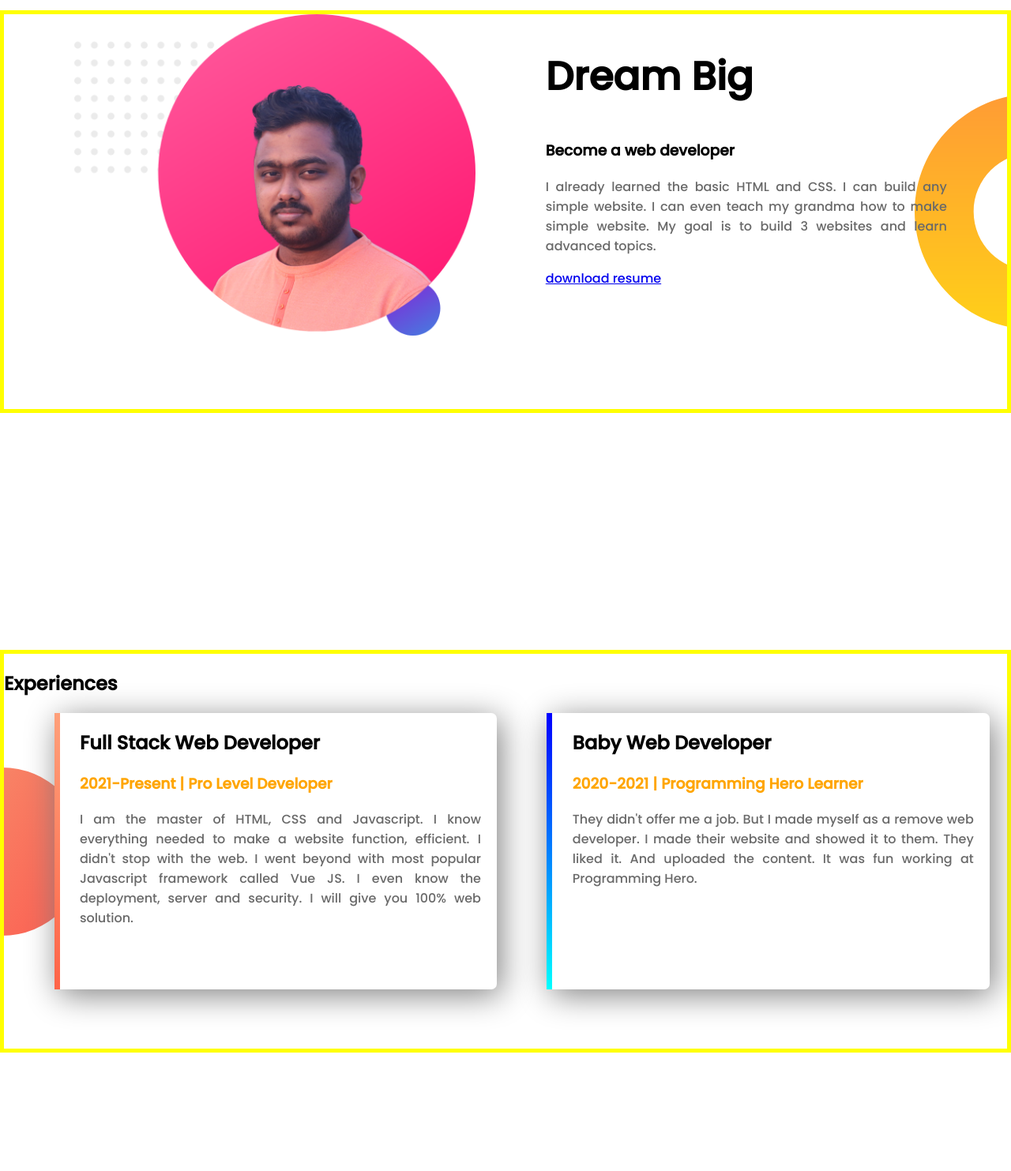
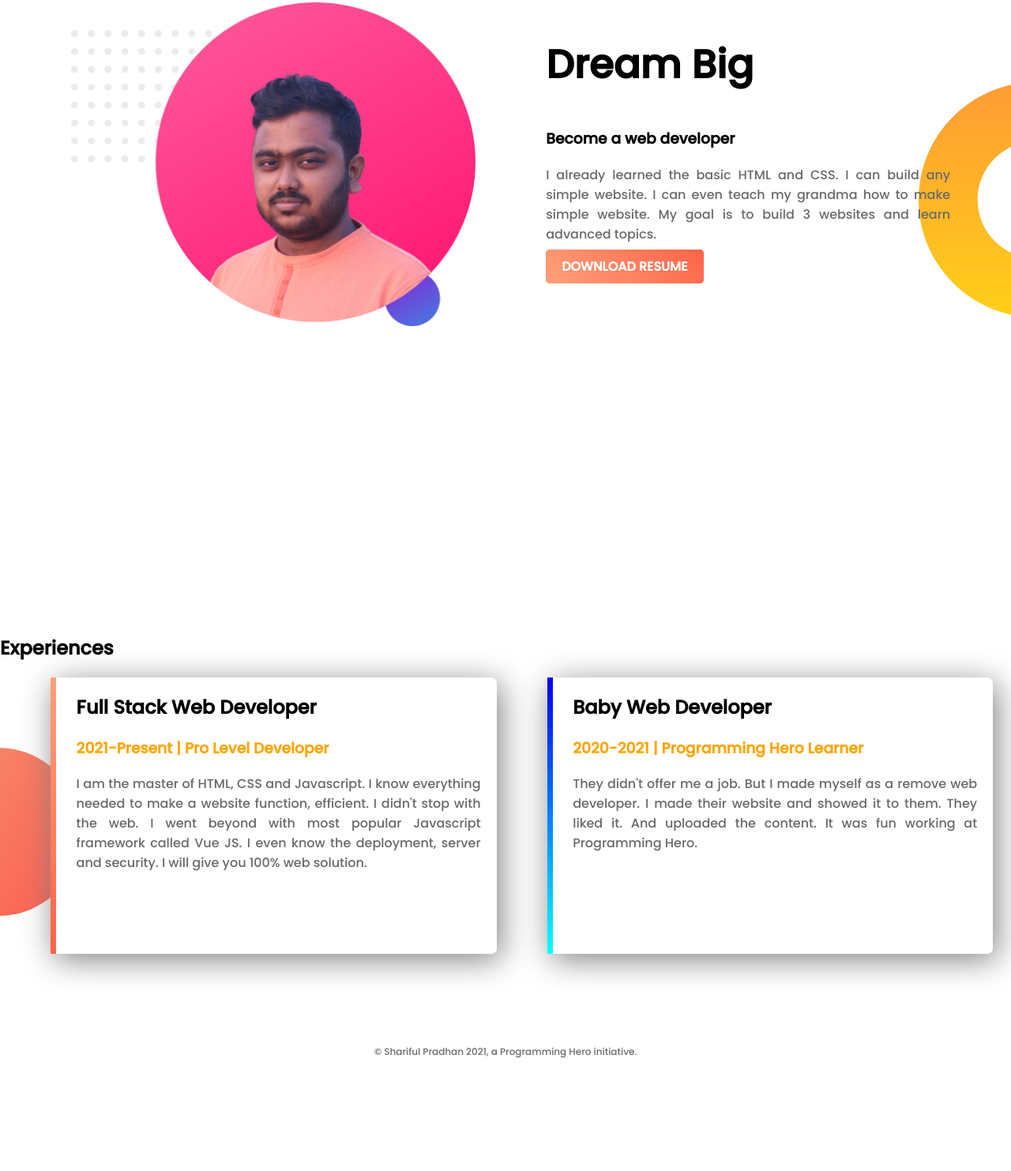
Before and after one commit to SharifulPradhan/web-portfolio, a plain HTML site: page index.html in a window 1280 px wide. Shown: the part 797-2280 px from the top of the page at 79% size. After the commit the page ends 2150 px from the top, so only its background shows below. Drawn offline with Linux system fonts and the light colour scheme.

Commit message:
button updated

```diff
--- a/style.css
+++ b/style.css
@@ -27,7 +27,7 @@ p{
   width: 100%;
 }
 
-link-button {
+.link-button {
   text-decoration: none;
   padding: 10px 20px;
   background-color: salmon;
@@ -46,7 +46,6 @@ link-button {
 section {
   height: 500px;
   margin-bottom: 300px;
-  border: 5px solid yellow;
 }
 
 .dream-area {
@@ -59,6 +58,7 @@ section {
   background-image: url("images/exp-bg.png");
   background-repeat: no-repeat;
   background-position: left;
+  margin-bottom: 20px;
 }
 
 .experience-boxshadow {
```
